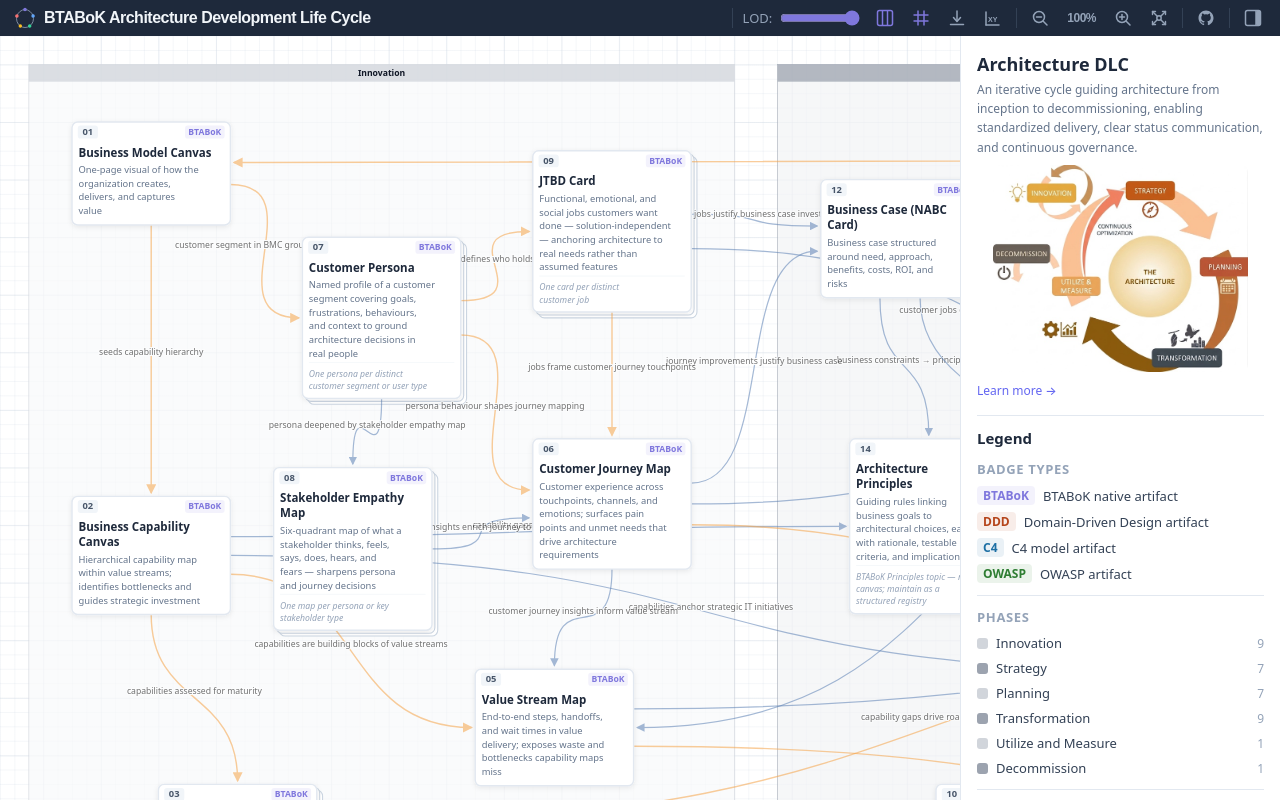
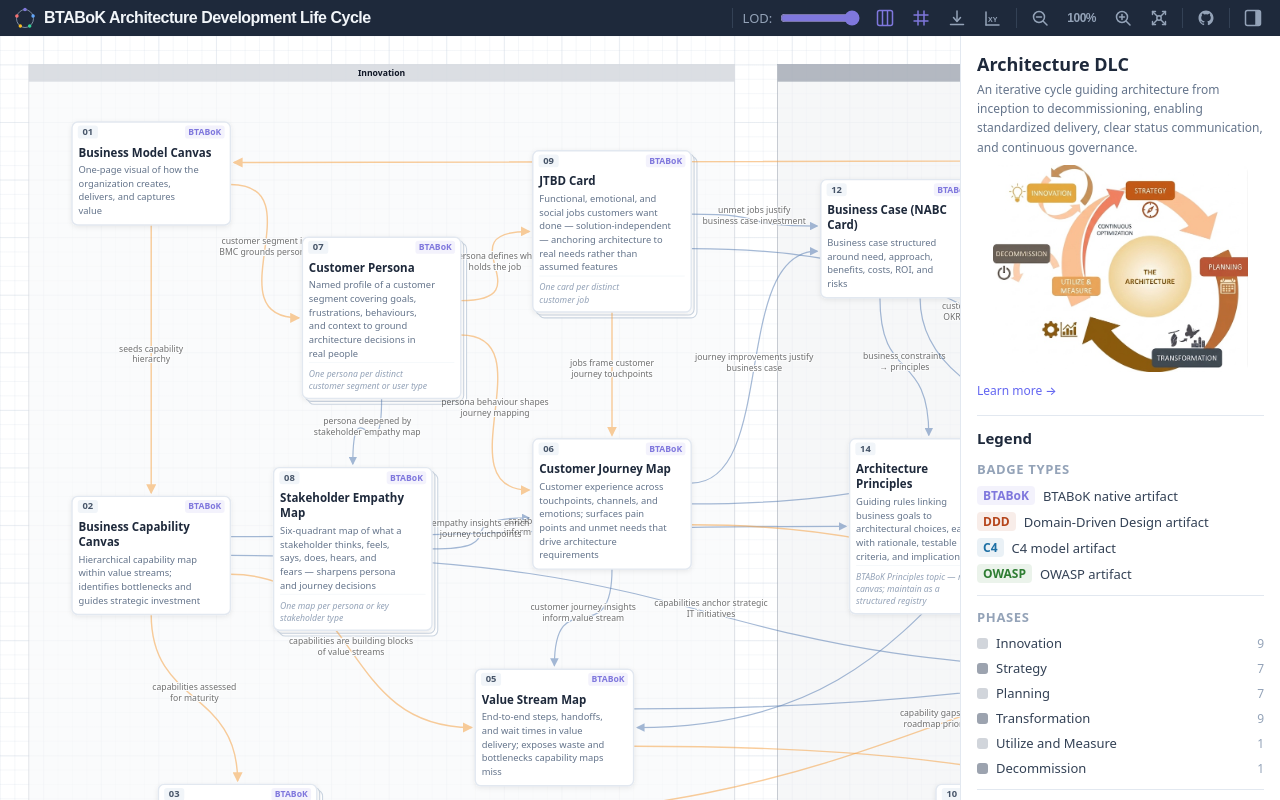
Before and after one commit to hza/btabok-adlc, a React (Vite) app: page / in a window 1280 px wide. Built offline with nearby package versions, Linux system fonts and the light colour scheme.

Commit message:
fix: improve edge label rendering by splitting long labels into multiple lines

```diff
--- a/src/components/Canvas.tsx
+++ b/src/components/Canvas.tsx
@@ -128,14 +128,21 @@ const SvgContent = memo(function SvgContent({
                 stroke={stroke}
                 strokeWidth={sw}
                 markerEnd={`url(#${hi ? 'mHi' : `mImp${edge.importance}`})`}/>
-              {edge.label && (
-                <text x={edge.mx} y={edge.my - 5}
-                  textAnchor="middle" fontSize={12} fontFamily="system-ui"
-                  fill="#000000"
-                  stroke="white" strokeWidth="2.8" paintOrder="stroke">
-                  {edge.label}
-                </text>
-              )}
+              {edge.label && (() => {
+                const words = edge.label.split(' ');
+                const mid = Math.ceil(words.length / 2);
+                const line1 = words.slice(0, mid).join(' ');
+                const line2 = words.slice(mid).join(' ');
+                return (
+                  <text x={edge.mx} y={edge.my - 10}
+                    textAnchor="middle" fontSize={12} fontFamily="system-ui"
+                    fill={hi ? stroke : '#000000'}
+                    stroke="white" strokeWidth="2.8" paintOrder="stroke">
+                    <tspan x={edge.mx} dy="0">{line1}</tspan>
+                    {line2 && <tspan x={edge.mx} dy="15">{line2}</tspan>}
+                  </text>
+                );
+              })()}
             </g>
           );
         })}
```
